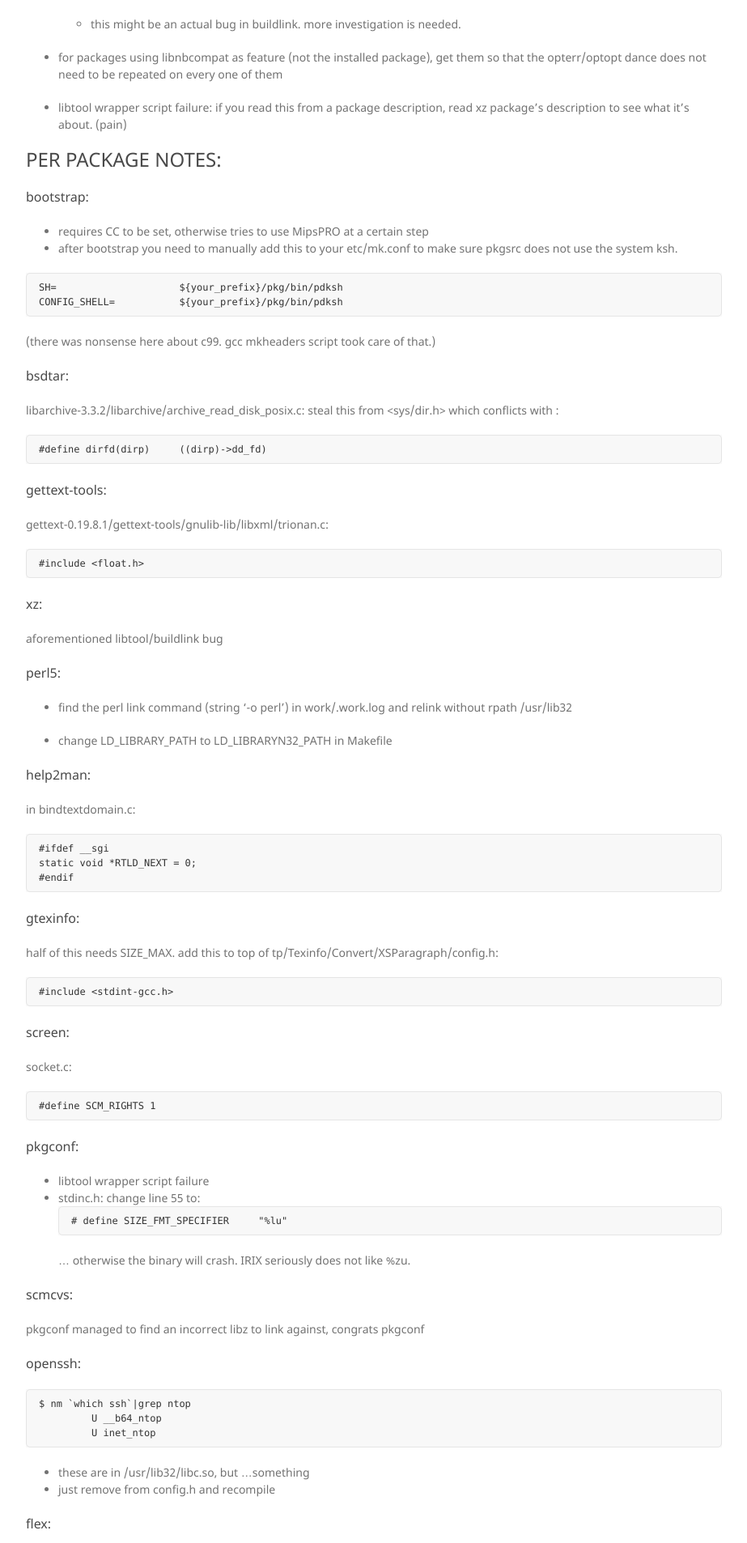
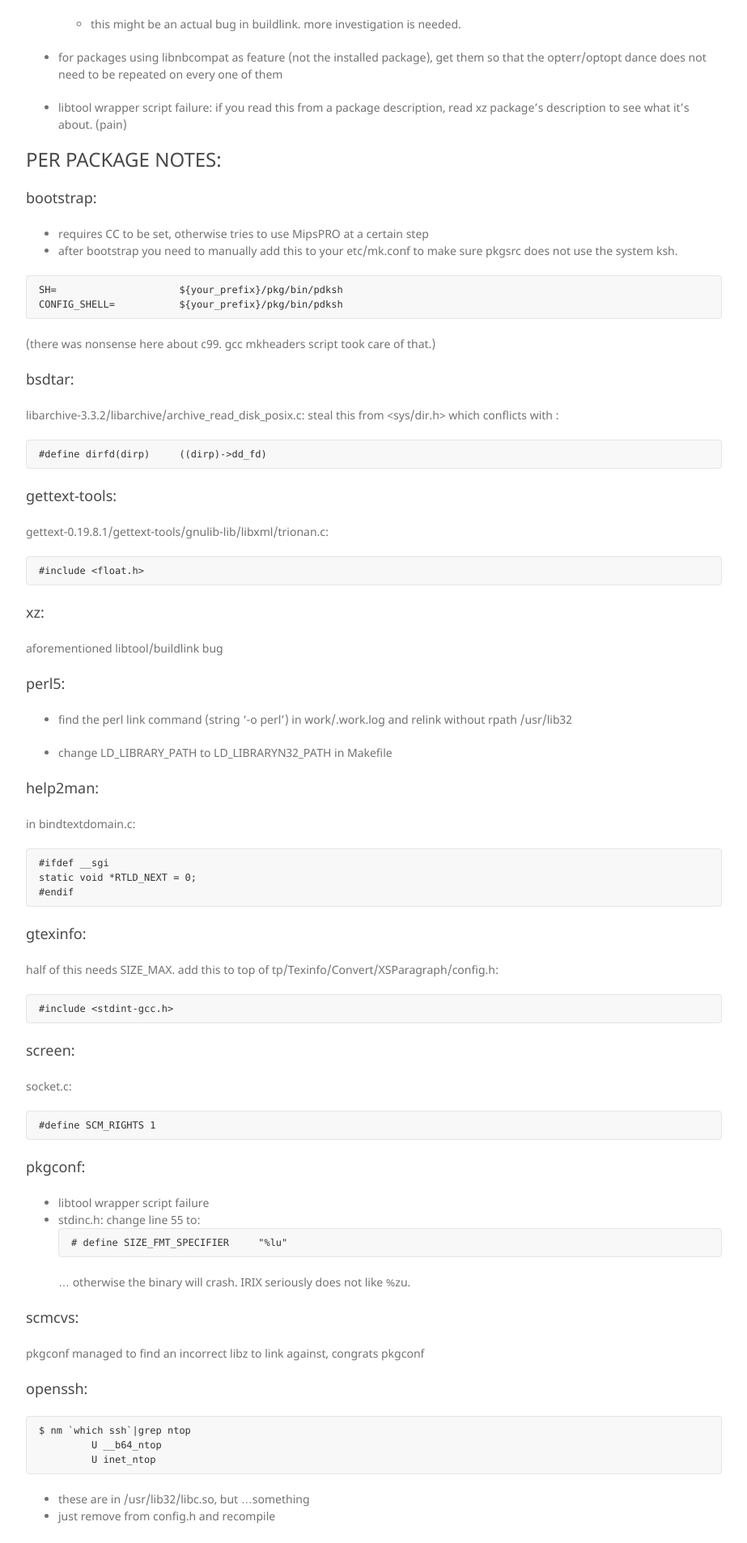
Before and after one commit to sgidevnet/sgidevnet.github.io, a Jekyll site: the page built from wiki/pkgsrc_build_notes.md, in a window 1280 px wide. Shown: the part 747-2653 px from the top of the page at 81% size, without its empty margins (338-1261 px from the left). Built offline with Jekyll 4.4.1, drawn with Linux system fonts in a browser that asks for light colours; nearby versions of some CDN libraries; our own code applies the rules of GitHub Pages for plain Markdown files.

````diff
--- a/wiki/pkgsrc_build_notes.md
+++ b/wiki/pkgsrc_build_notes.md
@@ -44,7 +44,7 @@ stuff in a more nice way, please do share the results!
 
 ### PER PACKAGE NOTES:
 
-###### bootstrap:
+##### bootstrap:
 * requires CC to be set, otherwise tries to use MipsPRO at a certain step
 * after bootstrap you need to manually add this to your etc/mk.conf to
   make sure pkgsrc does not use the system ksh.
@@ -56,7 +56,7 @@ CONFIG_SHELL=           ${your_prefix}/pkg/bin/pdksh
 
 (there was nonsense here about c99. gcc mkheaders script took care of that.)
 
-###### bsdtar:
+##### bsdtar:
 
 libarchive-3.3.2/libarchive/archive_read_disk_posix.c:
 steal this from <sys/dir.h> which conflicts with <dirent.h>:
@@ -64,7 +64,7 @@ steal this from <sys/dir.h> which conflicts with <dirent.h>:
 #define dirfd(dirp)     ((dirp)->dd_fd)
 ```
 
-###### gettext-tools:
+##### gettext-tools:
 
 
 gettext-0.19.8.1/gettext-tools/gnulib-lib/libxml/trionan.c:
@@ -72,16 +72,16 @@ gettext-0.19.8.1/gettext-tools/gnulib-lib/libxml/trionan.c:
 #include <float.h>
 ```
 
-###### xz:
+##### xz:
 aforementioned libtool/buildlink bug
 
-###### perl5:
+##### perl5:
 * find the perl link command (string '-o perl') in work/.work.log and relink without
 rpath /usr/lib32
 
 * change LD_LIBRARY_PATH to LD_LIBRARYN32_PATH in Makefile
 
-###### help2man:
+##### help2man:
 in bindtextdomain.c:
 ```
 #ifdef __sgi
@@ -89,20 +89,20 @@ static void *RTLD_NEXT = 0;
 #endif
 ```
 
-###### gtexinfo:
+##### gtexinfo:
 half of this needs SIZE_MAX. add this to top of
 tp/Texinfo/Convert/XSParagraph/config.h:
 ```
 #include <stdint-gcc.h>
 ```
 
-###### screen:
+##### screen:
 socket.c:
 ```
 #define SCM_RIGHTS 1
 ```
 
-###### pkgconf:
+##### pkgconf:
 * libtool wrapper script failure
 * stdinc.h: change line 55 to:
 ```
@@ -110,10 +110,10 @@ socket.c:
 ```
   ... otherwise the binary will crash. IRIX seriously does not like %zu.
 
-###### scmcvs:
+##### scmcvs:
 pkgconf managed to find an incorrect libz to link against, congrats pkgconf
 
-###### openssh:
+##### openssh:
 ```
 $ nm `which ssh`|grep ntop
          U __b64_ntop
@@ -122,10 +122,10 @@ $ nm `which ssh`|grep ntop
 * these are in /usr/lib32/libc.so, but ...something
 * just remove from config.h and recompile
 
-###### flex:
+##### flex:
 - add -lgen to LIBS in Makefile and src/Makefile
 
-###### util-linux:
+##### util-linux:
 * this is a mess. no surprise, given the name!
 include/c.h:
 ```
@@ -160,10 +160,10 @@ remove err.h
 
 ...still not there...
 
-###### bsdtar:
+##### bsdtar:
 * add `<sys/resource.h>` to archive_random.c
 
-###### gettext-tools:
+##### gettext-tools:
 - add `<float.h>` to trionan.c
 - add to plural-eval.h:
 ```
@@ -171,7 +171,7 @@ remove err.h
 typedef __uint64_t sigjmp_buf[_SIGJBLEN];
 ```
 
-###### python27:
+##### python27:
 work/Python-2.7.15/Include/pyport.h:
 - line 332, comment it out - sys/time.h and unistd.h can conflict
   because sys/time.h redefines select() under certain conditions
@@ -181,16 +181,16 @@ Modules/stringmodule.c:
 #define _ABIAPI 1 just before including sys/time.h
 ```
 
-###### vim-share:
+##### vim-share:
 * make pathdef.sh use bash
 WIP
 
-###### mandoc:
+##### mandoc:
 compat_strtonum.c:
 
 define __c99 for the duration of including limits.h
 
-###### libatomic_ops:
+##### libatomic_ops:
 atomic_ops.c:
 
 `#include <sys/resource.h>`
````
